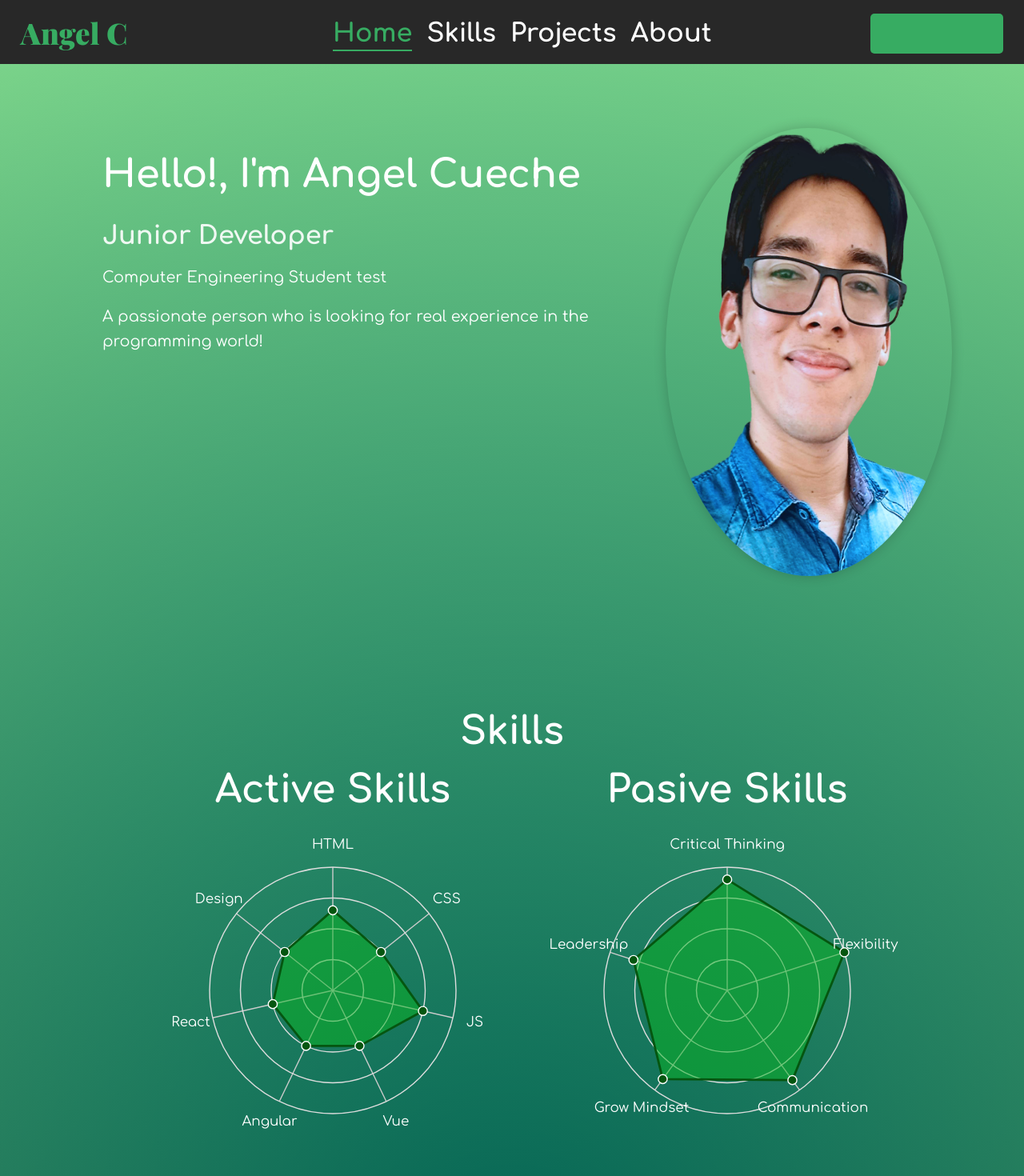
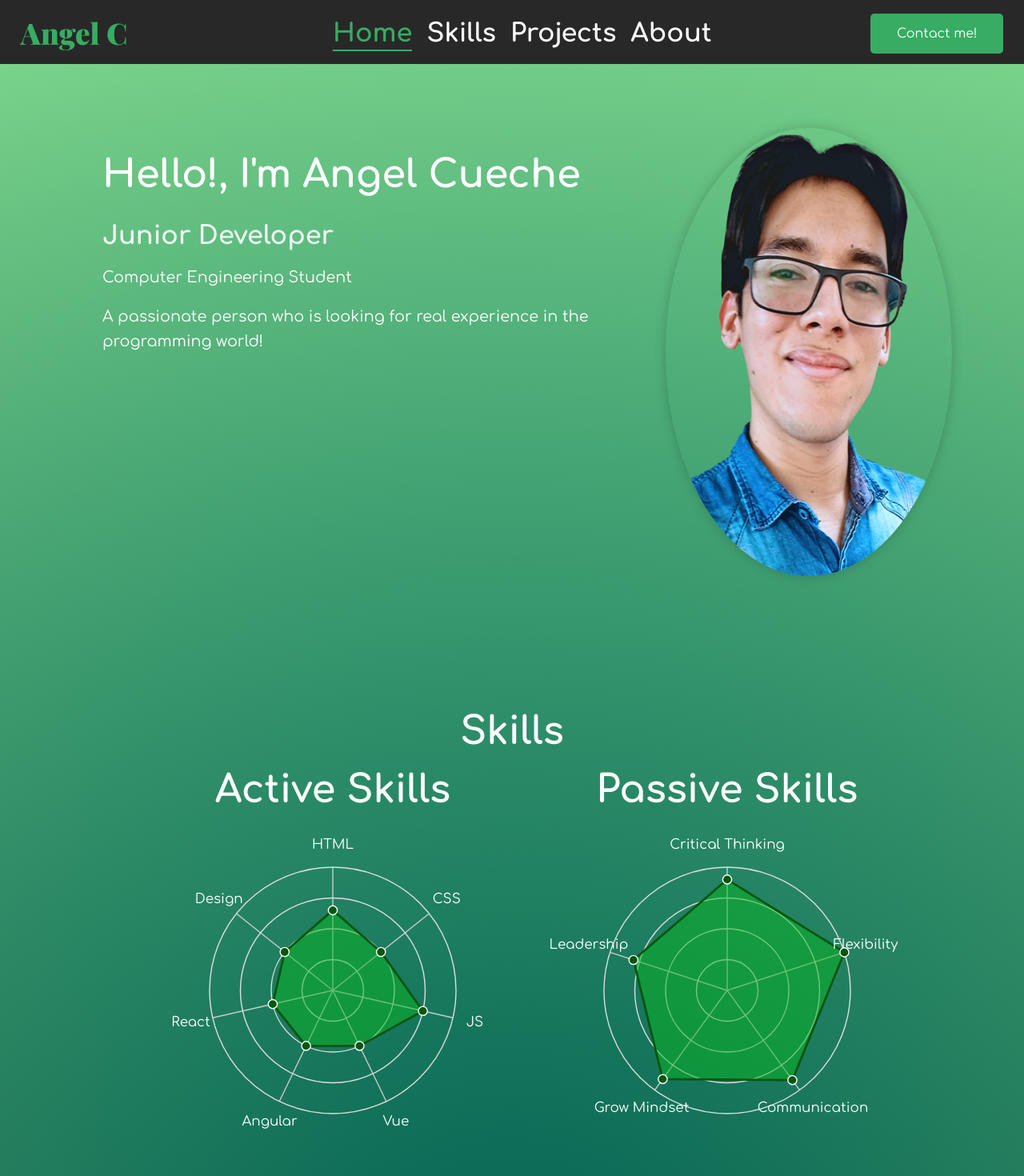
Before and after one commit to NecronX24/portfolio, a Vue app: page / in a window 1280 px wide. Shown: the top 1470 px of the page at 80% size. Built offline with nearby package versions, Linux system fonts and the light colour scheme.

Commit message:
feat: implentation of i18n in Home, Slider and Chart

```diff
--- a/src/languages/en.json
+++ b/src/languages/en.json
@@ -1,5 +1,55 @@
 {
     "message": {
-        "test":"test"
+        "home": {
+            "title": "Hello!, I'm Angel Cueche",
+            "subtitle": "Junior Developer",
+            "firstP":"Computer Engineering Student",
+            "secondP": "A passionate person who is looking for real experience in the programming world!"
+        },
+        "titles": {
+            "home": "Home",
+            "skills": "Skills",
+            "projects": "Projects",
+            "about": "About",
+            "whoami": "Who am I?",
+            "button": "Contact me!"
+        },
+        "chart": {
+            "active": "Active Skills",
+            "activeRadar": {
+                "design": "Design"
+            },
+            "passive": "Passive Skills",
+            "passiveRadar": {
+                "first": "Critical Thinking",
+                "second": "Flexibility",
+                "third": "Communication",
+                "fourth": "Grow Mindset",
+                "fifth": "Leadership"
+            }
+        },
+        "slider": {
+            "react": {
+                "title": "React",
+                "content": "A project for creating and managing notes, which includes the implementation of a personal server to securely and personally handle user sessions."
+            },
+            "angular": {
+                "title": "Angular",
+                "content": "A project with ten clocks built as Angular components, including a personal server for secure session handling."
+            },
+            "vue": {
+                "title": "Vue",
+                "content": "A portfolio built with Vue, showcasing component-based design and modern UI practices."
+            },
+            "other": {
+                "title": "Other projects",
+                "backend": "A backend project made in",
+                "projects": "Basic projects made in",
+                "and": "and"
+            }
+        },
+        "accordion": {
+
+        }
     }
 }
--- a/src/pages/ChartImplementation.vue
+++ b/src/pages/ChartImplementation.vue
@@ -5,7 +5,7 @@ import RadarChart from '@/components/RadarChart.vue';
 <template>
 <div class="container">
             <div class="chart-container">
-                <h1>Active Skills</h1>
+                <h1>{{ $t('message.chart.active') }}</h1>
                 <div class="chart">
                     <RadarChart :data="[
                         { name: 'HTML', value: 65 },
@@ -14,19 +14,19 @@ import RadarChart from '@/components/RadarChart.vue';
                         { name: 'Vue', value: 50 },
                         { name: 'Angular', value: 50 },
                         { name: 'React', value: 50 },
-                        { name: 'Design', value: 50 },
+                        { name: $t('message.chart.activeRadar.design') , value: 50 },
                     ]"/>
                 </div>
             </div>
             <div class="chart-container">
-                <h1>Pasive Skills</h1>
+                <h1>{{$t('message.chart.passive')}}</h1>
                 <div class="chart">
                     <RadarChart :data="[
-                        { name: 'Critical Thinking', value: 90 },
-                        { name: 'Flexibility', value: 100 },
-                        { name: 'Communication', value: 90 },
-                        { name: 'Grow Mindset', value: 89 },
-                        { name: 'Leadership', value: 80 },
+                        { name: $t('message.chart.passiveRadar.first'), value: 90 },
+                        { name: $t('message.chart.passiveRadar.second'), value: 100 },
+                        { name: $t('message.chart.passiveRadar.third'), value: 90 },
+                        { name: $t('message.chart.passiveRadar.fourth'), value: 89 },
+                        { name: $t('message.chart.passiveRadar.fifth'), value: 80 },
                     ]"/>
                 </div>
             </div>
--- a/src/pages/Home.vue
+++ b/src/pages/Home.vue
@@ -10,10 +10,10 @@ import { useI18n } from 'vue-i18n';
 const { t } = useI18n();
 
 let elements =[
-    ["Home", "home"],
-    ["Skills", "skills"],
-    ["Projects", "projects"],
-    ["About", "about"]
+    [t('message.titles.home'), "home"],
+    [t('message.titles.skills'), "skills"],
+    [t('message.titles.projects'), "projects"],
+    [t('message.titles.about'), "about"]
 ]
 
 const navbarRef = ref(null);
@@ -48,32 +48,32 @@ onBeforeUnmount(() => {
 </script>
 
 <template>
-    <Navbar :elements="elements" ref="navbarRef"></Navbar>
+    <Navbar :elements="elements" :button-text="t('message.titles.button')" ref="navbarRef"></Navbar>
     <div class="home" id="home">
         <div class="home-text">
-            <h1 class="home-h1">Hello!, I'm Angel Cueche</h1>
-            <h2 class="home-h2">Junior Developer</h2>
+            <h1 class="home-h1">{{ t('message.home.title') }}</h1>
+            <h2 class="home-h2">{{ t('message.home.subtitle') }}</h2>
             <p class="home-p">
-                Computer Engineering Student {{$t('message.test')}}
+                {{ t('message.home.firstP') }}
             </p>
-            <p class="home-p"> A passionate person who is looking for real experience in the programming world!</p>
+            <p class="home-p">{{ t('message.home.secondP') }}</p>
         </div>
         <div class="image">
             <img src="/me.png" style="height: 100%; width: 100%; box-shadow: 0 0 15px rgba(0, 0, 0, 0.2); border-radius: 50%;"/>
         </div>
     </div>
     <div class="division-div" id="skills">
-        <h1 class="division-title">Skills</h1>
+        <h1 class="division-title">{{ t('message.titles.skills') }}</h1>
         <ChartImplementation/>
     </div>
 
     <div class="division-div" id="projects">
-        <h1 class="division-title"> Projects</h1>
+        <h1 class="division-title"> {{ t('message.titles.projects') }}</h1>
         <SliderImplementation/>
     </div>
 
     <div class="division-div" id="about">
-        <h1 class="division-title">Who am I?</h1>
+        <h1 class="division-title">{{ t('message.titles.whoami') }}</h1>
         <AccordionImplementation/>
     </div>
 
--- a/src/pages/SliderImplementation.vue
+++ b/src/pages/SliderImplementation.vue
@@ -7,9 +7,9 @@ import CardSlider from '@/components/CardSlider.vue';
     <Slider :total-slides="4">
             <template #slide-0 >
                 <CardSlider
-                name="React"
+                :name="$t('message.slider.react.title')"
                 image="/react.png"
-                content="A project for creating and managing notes, which includes the implementation of a personal server to securely and personally handle user sessions."
+                :content="$t('message.slider.react.content')"
                 github="https://github.com/NecronX24/note-project-react"
                 vercel="https://note-project-react.vercel.app/"
                 :slides="{
@@ -21,9 +21,9 @@ import CardSlider from '@/components/CardSlider.vue';
             </template>
             <template #slide-1>
                 <CardSlider
-                name="Angular"
+                :name="$t('message.slider.angular.title')"
                 image="/angular.png"
-                content="A project with ten clocks built as Angular components, including a personal server for secure session handling."
+                :content="$t('message.slider.angular.content')"
                 github="https://github.com/NecronX24/clocks-angular"
                 vercel="https://clocks-angular.vercel.app/clocks"
                 :slides="{
@@ -35,9 +35,9 @@ import CardSlider from '@/components/CardSlider.vue';
             </template>
             <template #slide-2>
                 <CardSlider
-                name="Vue"
+                :name="$t('message.slider.vue.title')"
                 image="/vue.png"
-                content="A portfolio built with Vue, showcasing component-based design and modern UI practices."
+                :content="$t('message.slider.vue.content')"
                 github="https://github.com/NecronX24/portfolio"
                 vercel="https://necronx24-portfolio.vercel.app/"
                 :slides="{
@@ -46,13 +46,13 @@ import CardSlider from '@/components/CardSlider.vue';
                 />
             </template>
             <template #slide-3>
-                <h1>Other projects</h1>
+                <h1>{{ $t('message.slider.other.title') }}</h1>
                 <div style="display: flex; flex-direction:row; gap:2%; align-items: center; justify-content: center;">
-                    <p >A backend project made in</p> <img src="/node.png" style="width: 10%;"/>
+                    <p >{{ $t('message.slider.other.backend') }}</p> <img src="/node.png" style="width: 10%;"/>
                 </div>
                 <div style="display: flex; flex-direction:row; gap:2%; align-items: center; justify-content: center;">
-                    <p >Basic projects made in</p> <img src="/c++.png" style="width: 5%;"/>
-                    <p> and </p> <img src="/java.png" style="width: 5%;"/>
+                    <p >{{ $t('message.slider.other.projects') }}</p> <img src="/c++.png" style="width: 5%;"/>
+                    <p> {{ $t('message.slider.other.and') }} </p> <img src="/java.png" style="width: 5%;"/>
                 </div>
             </template>
         </Slider>
```
